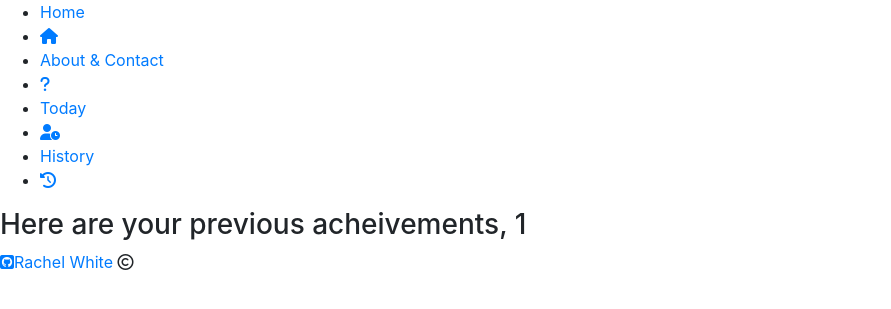
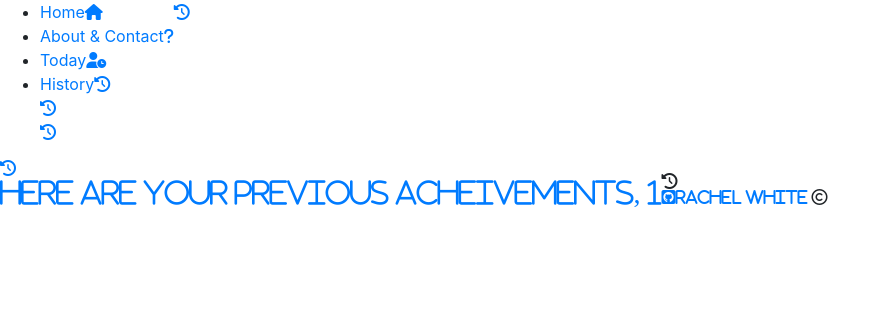
Before and after one commit to rachel-white/what-ive-done, a Flask app: template templates/history.html in a window 1280 px wide. Shown: the top 309 px of the page, without its empty margins (0-891 px from the left). Run offline with Flask 2, Linux system fonts and the light colour scheme; the template is opened without the code that fills it: most values are stand-ins (such as "Sample title", 1, 10 or a date in 2020); some libraries are stand-ins or nearby versions.

Commit message:
updated nav - icon and word now in same li

```diff
--- a/templates/history.html
+++ b/templates/history.html
@@ -7,20 +7,16 @@
 <nav class="nav">
         <ul class="nav-list">
             <div class="nav-section">
-                <li class="nav-item"><a href= "{{ url_for('home') }}" class="link">Home</a></li>
-                <li class="nav-icon icon"><a href= "{{ url_for('home') }}" class="link"><i class="fas fa-home"></i></a></li>
+                <li class="nav-item"><a href= "{{ url_for('home') }}" class="link">Home<i class="fas fa-home"></i></a></li>
             </div>
             <div class="nav-section">
-                <li class="nav-item"><a href= "{{ url_for('about') }}" class="link">About & Contact</a></li>
-                <li class="nav-icon icon"><a href= "{{ url_for('about') }}" class="link"><i class="fas fa-question"></i></a></li>
+                <li class="nav-item"><a href= "{{ url_for('about') }}" class="link">About & Contact<i class="fas fa-question"></i></a></li>
             </div>
             <div class="nav-section">
-                 <li class="nav-item"><a href= "{{ url_for('today') }}" class="link">Today</a></li>
-                <li class="nav-icon icon"><a href= "{{ url_for('today') }}" class="link"><i class="fas fa-user-clock"></i></a></li>
+                 <li class="nav-item"><a href= "{{ url_for('today') }}" class="link">Today<i class="fas fa-user-clock"></i></a></li>
             </div>
             <div class="nav-section">
-                <li class="nav-item"><a href= "{{ url_for('history') }}" class="link">History</a></li>
-                <li class="nav-icon icon"><a href= "{{ url_for('history') }}" class="link"><i class="fas fa-history"></i></a></li>
+                <li class="nav-item"><a href= "{{ url_for('history') }}" class="link">History<i class="fas fa-history"></i</a></li>
             </div>
         </ul>
     </nav>
```
